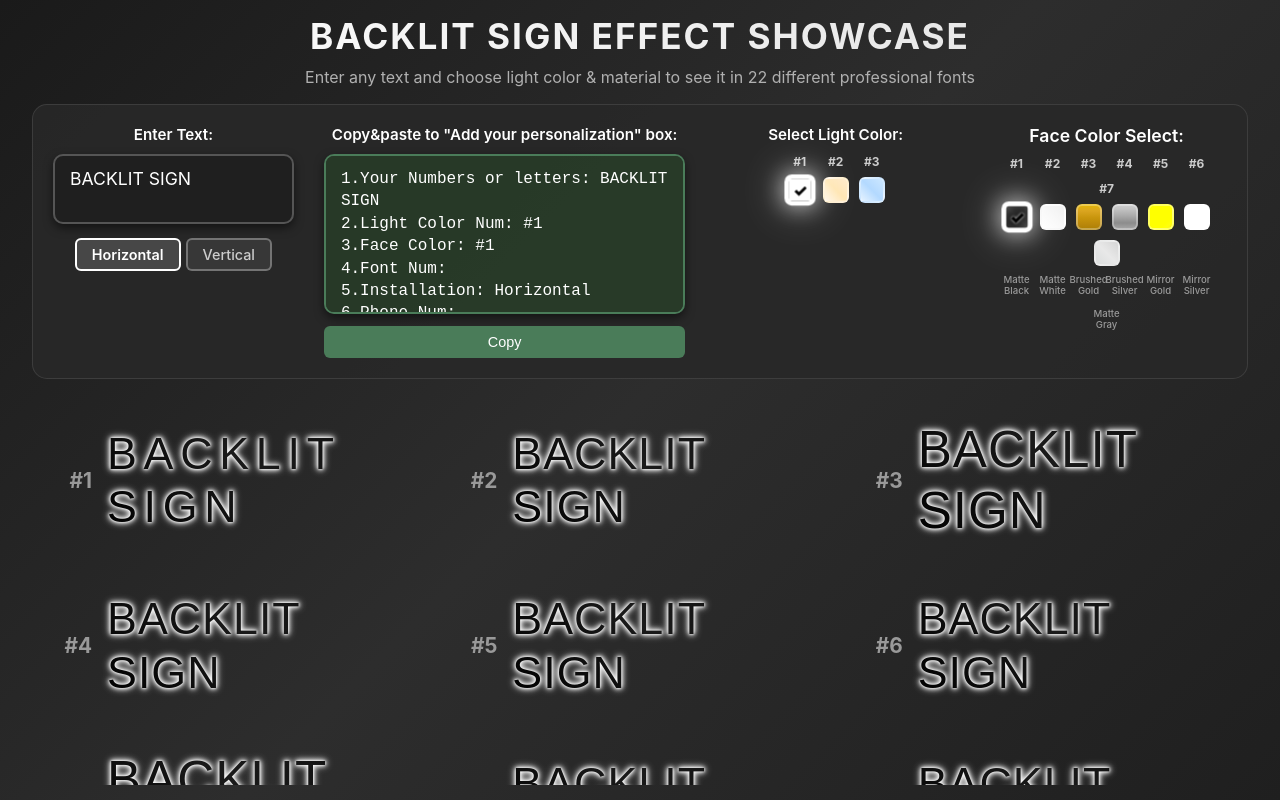
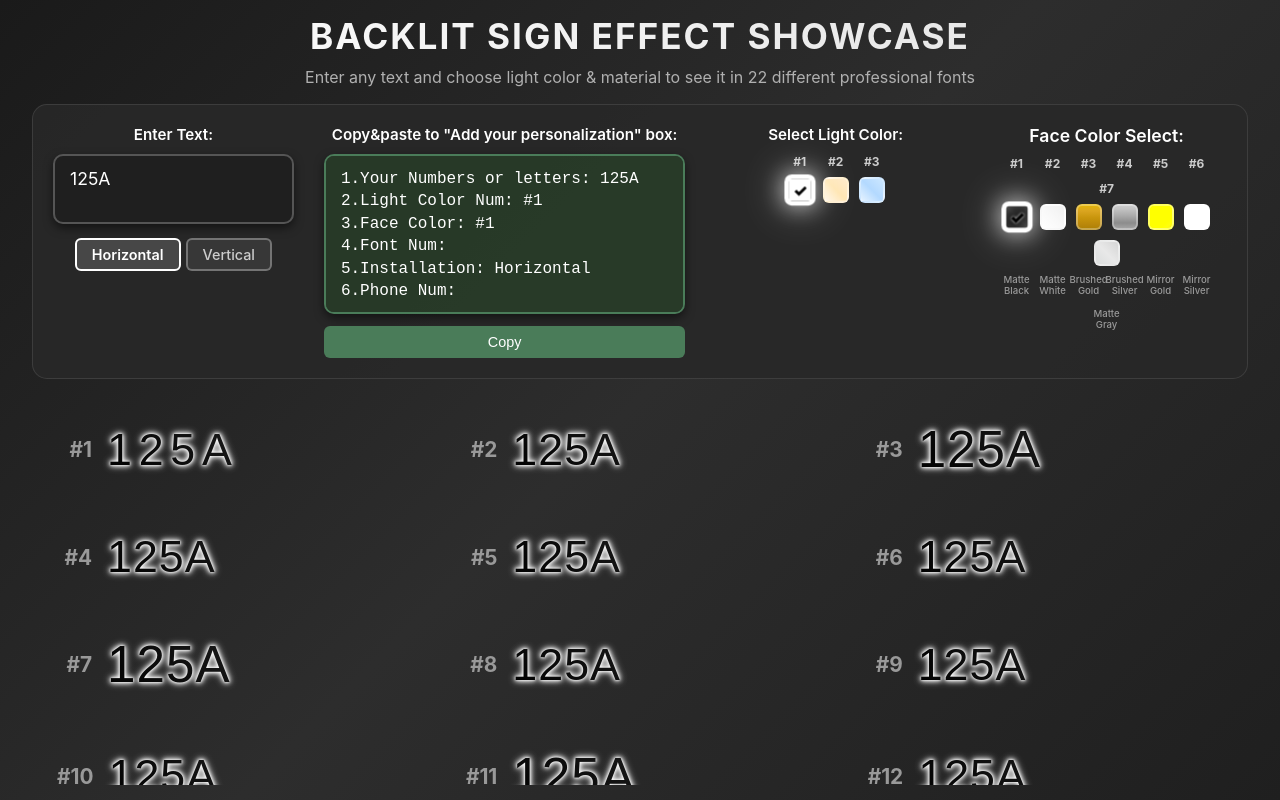
Before and after one commit to phil112333/backlit-text-preview, a plain HTML site: page index.html in a window 1280 px wide. Drawn offline with Linux system fonts and the light colour scheme; a web font is replaced by a local one.

Commit message:
Update index.html

```diff
--- a/index.html
+++ b/index.html
@@ -726,7 +726,7 @@
         <div class="control-group">
           <div class="input-group">
             <label for="textInput">Enter Text:</label>
-            <textarea id="textInput" placeholder="Type your text here..." rows="2">BACKLIT SIGN</textarea>
+            <textarea id="textInput" placeholder="Type your text here..." rows="2">125A</textarea>
 
             <div class="orientation-group">
               <div class="orientation-options">
@@ -738,7 +738,7 @@
 
           <div class="requirements-group">
             <label for="requirementsOutput">Copy&paste to "Add your personalization" box:</label>
-            <textarea id="requirementsOutput" rows="8" placeholder="Customer requirements will appear here...">1.Your Numbers or letters: BACKLIT SIGN
+            <textarea id="requirementsOutput" rows="8" placeholder="Customer requirements will appear here...">1.Your Numbers or letters: 125A
 2.Light Color Num: #1
 3.Face Color: #1
 4.Font Num:
@@ -850,7 +850,7 @@
 
     // Update requirements text - 保留已输入的Font Num和Phone Num内容
     function updateRequirements() {
-      const text = textInput.value || "BACKLIT SIGN";
+      const text = textInput.value || "125A";
       const currentRequirements = requirementsOutput.value;
 
       // 提取当前Font Num后的内容
@@ -891,7 +891,7 @@
 
     // Render fonts function
     function renderFonts() {
-      const text = textInput.value || "BACKLIT SIGN";
+      const text = textInput.value || "125A";
       console.log('Rendering fonts with text:', text, 'light:', currentLight, 'material:', currentMaterial);
 
       fontListContainer.innerHTML = '';
```
